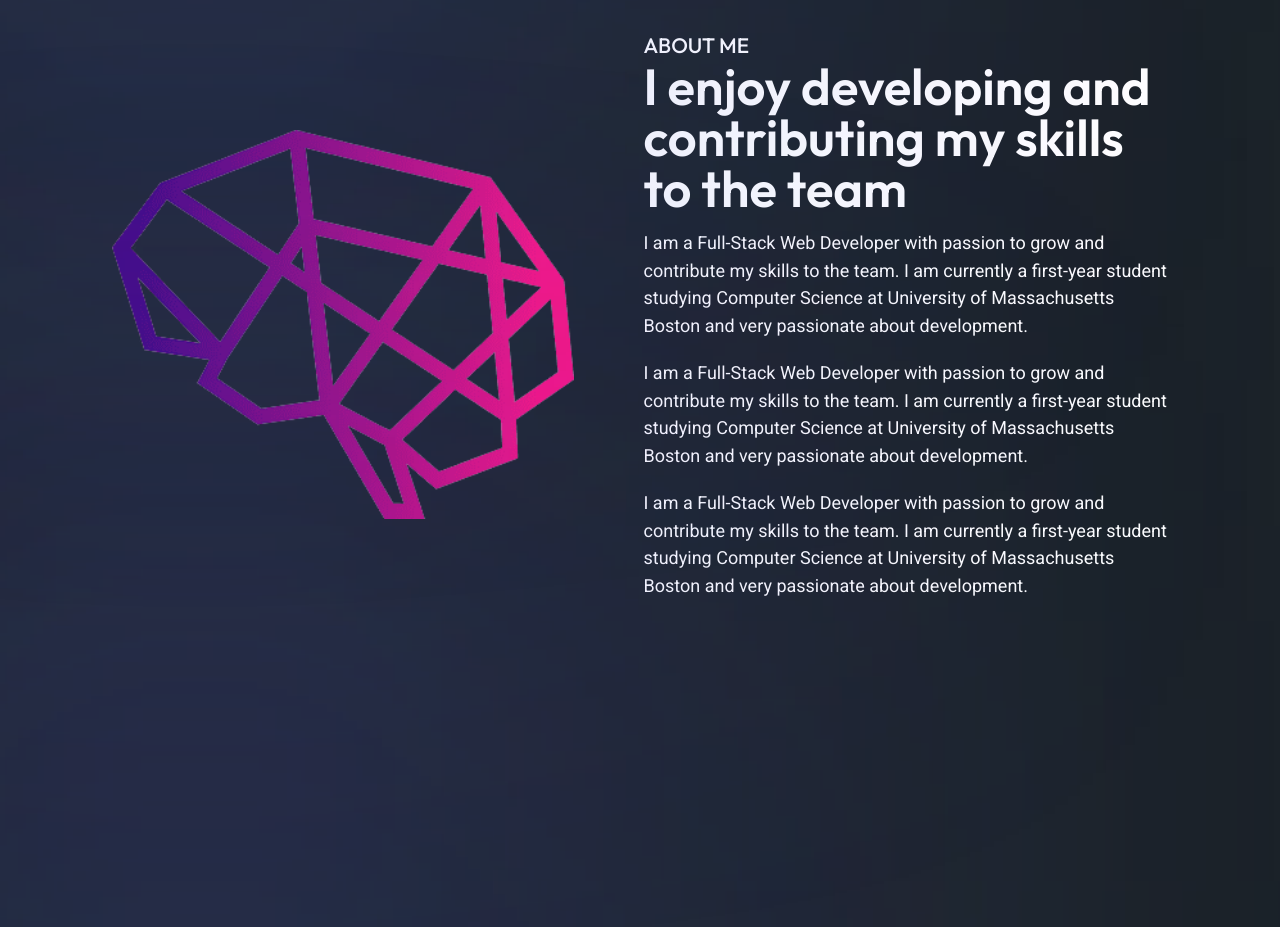
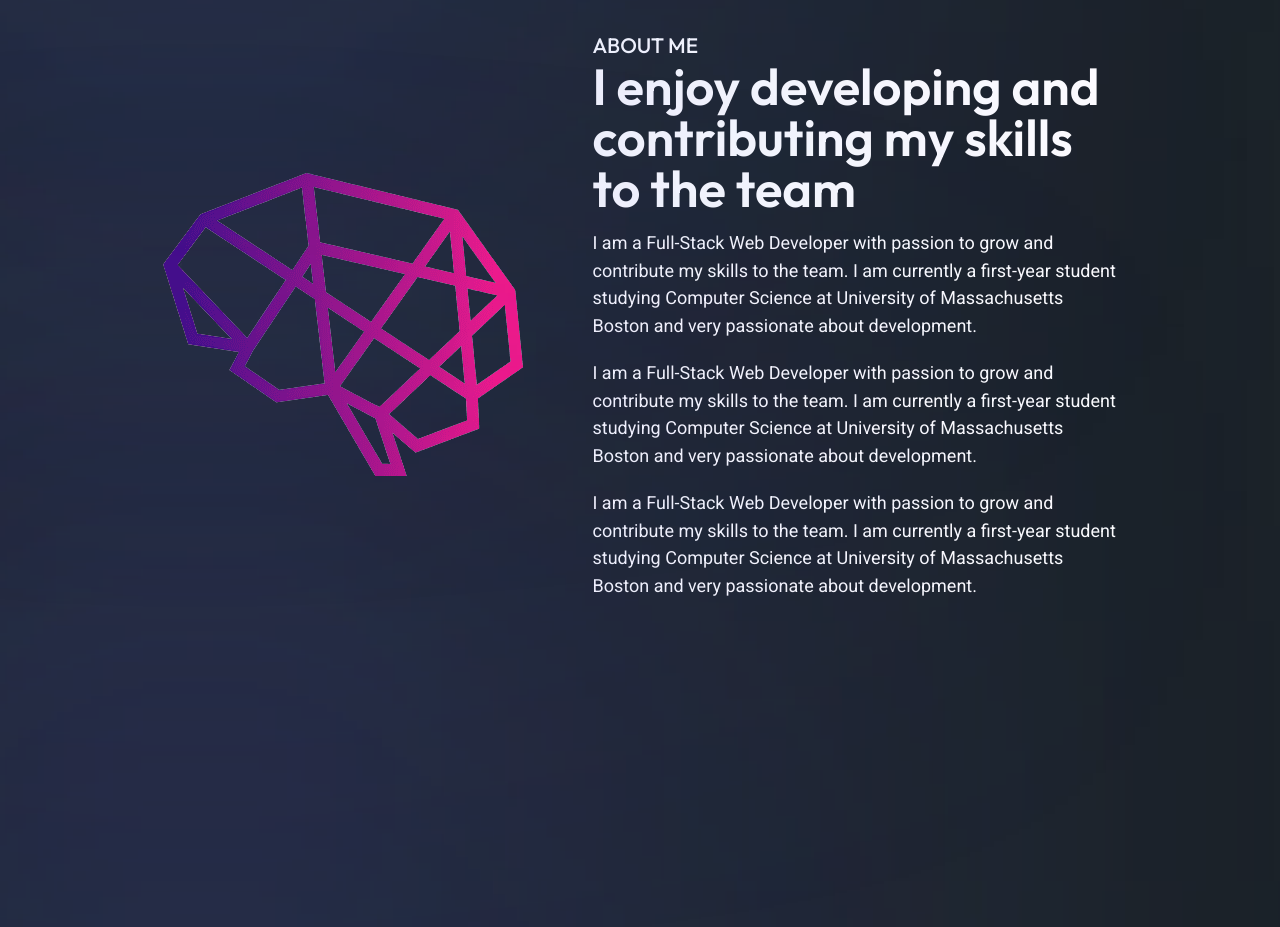
Before and after one commit to fdoalcos/Portfolio, a React (Create React App) app: page / in a window 1280 px wide. Shown: the part 1820-2747 px from the top of the page. Built offline with nearby package versions, Linux system fonts and the light colour scheme.

Commit message:
Change section

```diff
--- a/src/App.css
+++ b/src/App.css
@@ -244,7 +244,9 @@ body::-webkit-scrollbar {
 }
 
 .aboutImage {
-  width: 462px;
+  width: 100%;
+  max-width: 462px;
+  height: auto;
   /* margin-left: 20px; */
   /* height: 390px; */
 }
```
